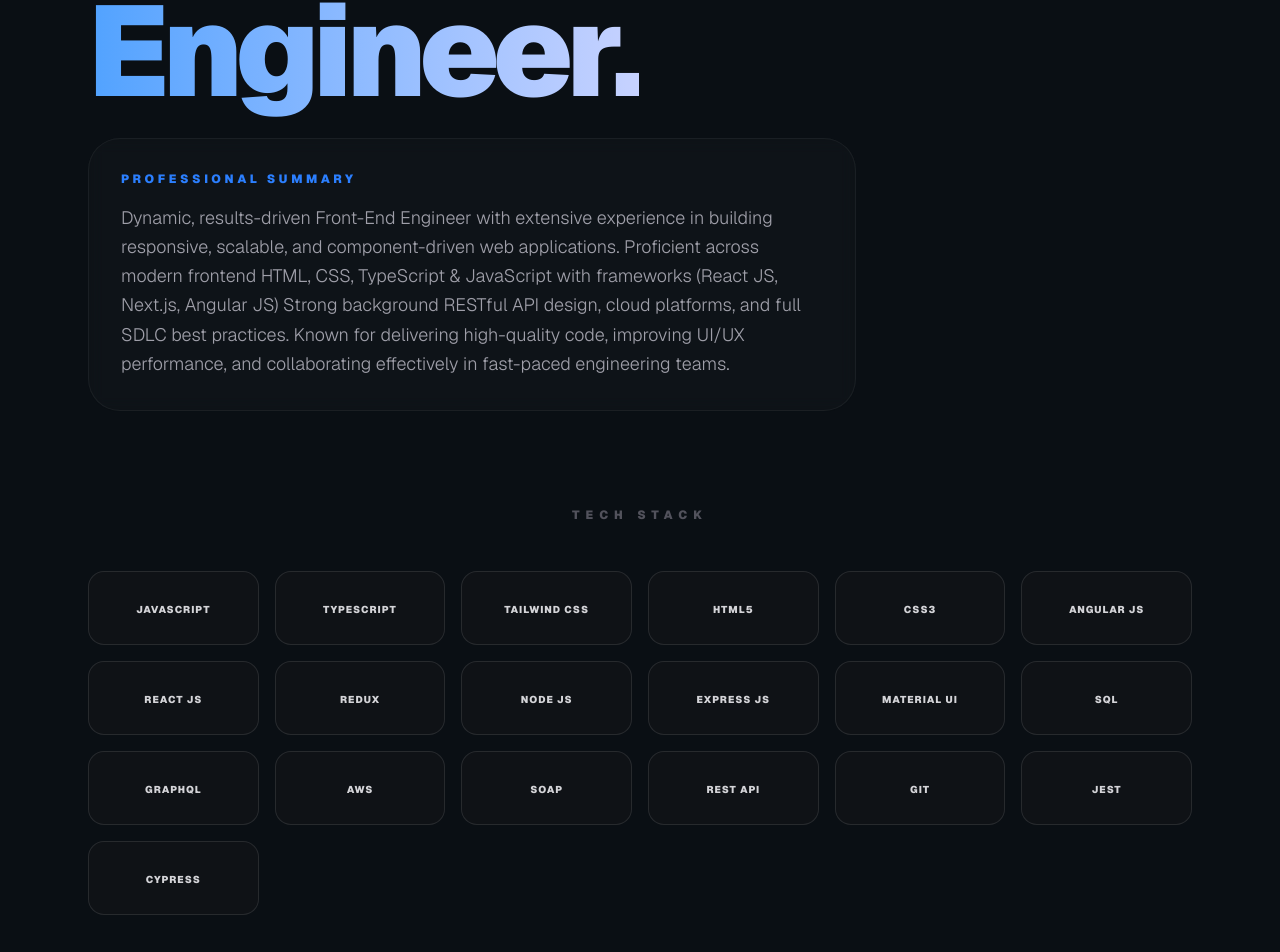
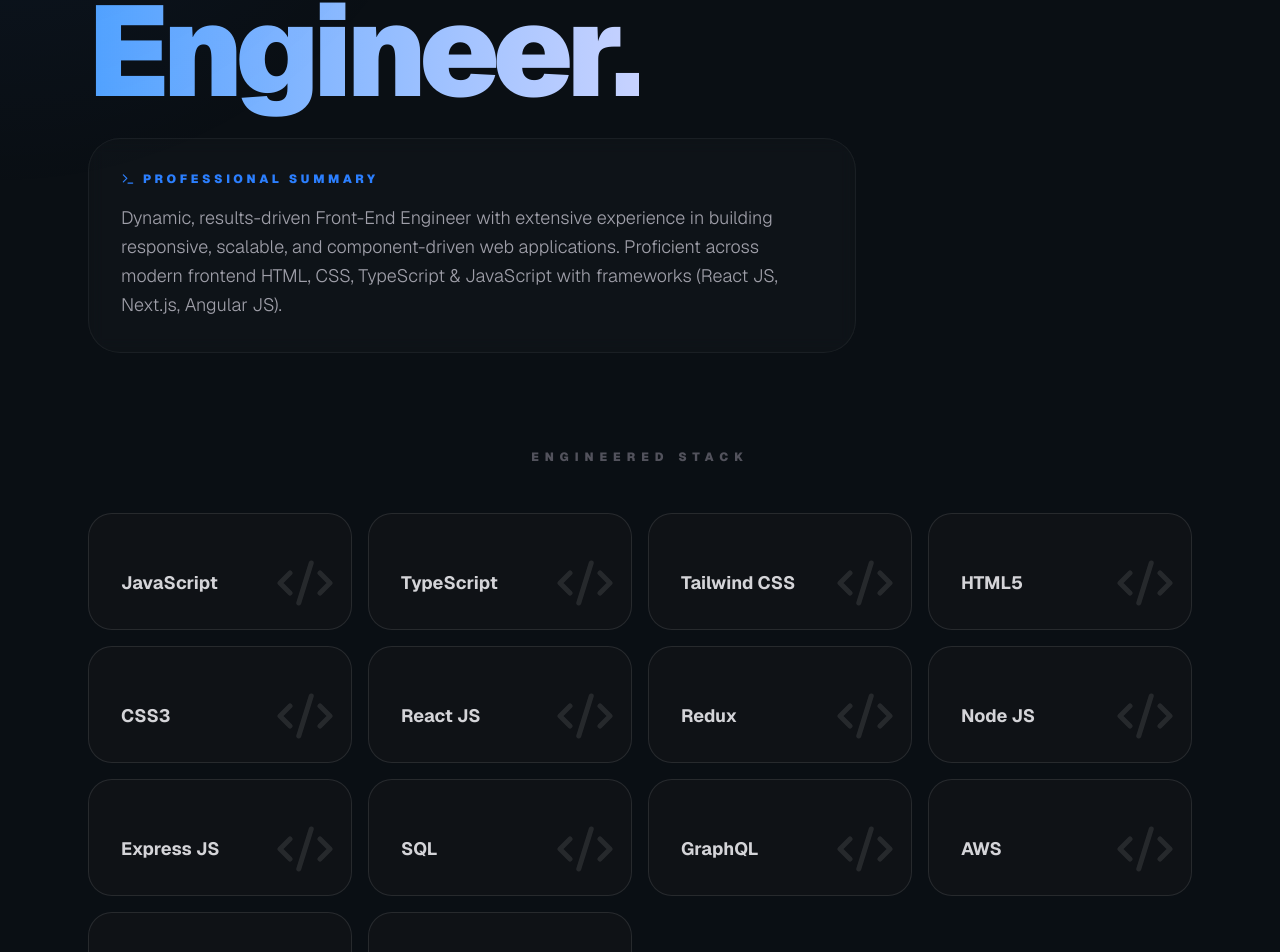
Before and after one commit to suhasreddy1220/Portfolio, a Next.js app: page / in a window 1280 px wide. Shown: the part 288-1240 px from the top of the page. Built offline with nearby package versions, Linux system fonts and the light colour scheme.

Commit message:
Added Interactive Debug Mode

```diff
--- a/src/app/page.tsx
+++ b/src/app/page.tsx
@@ -1,12 +1,12 @@
 "use client";
-import React, { useState } from "react";
+import React, { useState, useEffect } from "react";
 import { motion, AnimatePresence } from "framer-motion";
 import {
   Radar, RadarChart, PolarGrid, PolarAngleAxis, ResponsiveContainer
 } from "recharts";
 import {
    Mail, Linkedin,
-  Zap, Code2, ChevronDown, ChevronUp
+  Zap, Code2, ChevronDown, ChevronUp, Bug, Terminal
 } from "lucide-react";
 
 const fadeIn = {
@@ -27,6 +27,17 @@
 
 export default function Portfolio() {
   const [expandedClient, setExpandedClient] = useState<number | null>(null);
+  const [mousePos, setMousePos] = useState({ x: 0, y: 0 });
+  const [isDebug, setIsDebug] = useState(false);
+
+  // Spotlight Effect Logic
+  useEffect(() => {
+    const handleMouseMove = (e: MouseEvent) => {
+      setMousePos({ x: e.clientX, y: e.clientY });
+    };
+    window.addEventListener("mousemove", handleMouseMove);
+    return () => window.removeEventListener("mousemove", handleMouseMove);
+  }, []);
 
   const clients = [
     {
@@ -88,15 +99,25 @@
   ];
 
   const skills = [
-     'JavaScript', 'TypeScript', 'Tailwind CSS' , 'HTML5', 'CSS3',
-    'Angular JS', 'React JS', 'Redux', 'Node JS', 'Express JS', 'Material UI', 'SQL', 'GraphQL',
-    'AWS', 'SOAP', 'REST API', 'Git', 'Jest', 'Cypress'
+     { name: 'JavaScript', level: 'Expert' }, { name: 'TypeScript', level: 'Expert' }, { name: 'Tailwind CSS', level: 'Expert' },
+     { name: 'HTML5', level: 'Expert' }, { name: 'CSS3', level: 'Expert' }, { name: 'React JS', level: 'Expert' },
+     { name: 'Redux', level: 'Advanced' }, { name: 'Node JS', level: 'Advanced' }, { name: 'Express JS', level: 'Advanced' },
+     { name: 'SQL', level: 'Advanced' }, { name: 'GraphQL', level: 'Intermediate' }, { name: 'AWS', level: 'Advanced' },
+     { name: 'Jest', level: 'Expert' }, { name: 'Cypress', level: 'Advanced' }
   ];
 
   return (
-    <div className="min-h-screen bg-[#0a0f14] text-zinc-100 selection:bg-blue-500/40 overflow-x-hidden font-sans">
+    <div className={`min-h-screen bg-[#0a0f14] text-zinc-100 selection:bg-blue-500/40 overflow-x-hidden font-sans transition-all duration-500 ${isDebug ? "debug-mode" : ""}`}>
 
-      {/* PEACEFUL DYNAMIC BACKGROUND */}
+      {/* SPOTLIGHT OVERLAY */}
+      <div
+        className="pointer-events-none fixed inset-0 z-30 transition-opacity duration-300"
+        style={{
+          background: `radial-gradient(600px at ${mousePos.x}px ${mousePos.y}px, rgba(59, 130, 246, 0.08), transparent 80%)`
+        }}
+      />
+
+      {/* DYNAMIC BACKGROUND */}
       <div className="fixed inset-0 -z-10">
         <div className="absolute top-0 left-0 w-full h-full bg-[radial-gradient(circle_at_50%_50%,#16202a_0%,#0a0f14_100%)]" />
         <motion.div
@@ -106,16 +127,28 @@
         />
       </div>
 
-      {/* NAVBAR WITH NAME AT TOP */}
+      {/* NAVBAR */}
       <nav className="fixed top-0 w-full z-50 border-b border-white/5 bg-[#0a0f14]/80 backdrop-blur-2xl px-10 py-5 flex justify-between items-center">
         <div className="flex flex-col">
           <span className="font-black tracking-tighter text-xl uppercase leading-none">Rushik Reddy</span>
           <span className="text-[10px] text-blue-500 font-bold tracking-[0.2em] uppercase">Gangam</span>
         </div>
-        <div className="flex gap-8 text-[10px] font-black uppercase tracking-[0.3em] text-zinc-500">
+
+        <div className="flex items-center gap-8">
+          {/* DEBUG TOGGLE */}
+          <button
+            onClick={() => setIsDebug(!isDebug)}
+            className={`flex items-center gap-2 px-3 py-1 rounded-full border transition-all ${isDebug ? "bg-blue-500 border-blue-400 text-white" : "border-white/10 text-zinc-500 hover:text-white"}`}
+          >
+            <Bug size={14} />
+            <span className="text-[10px] font-black uppercase tracking-widest">{isDebug ? "Debug: ON" : "Debug Mode"}</span>
+          </button>
+
+          <div className="hidden md:flex gap-8 text-[10px] font-black uppercase tracking-[0.3em] text-zinc-500">
             <a href="#work" className="hover:text-blue-400 transition-colors">Experience</a>
             <a href="#skills" className="hover:text-blue-400 transition-colors">Skills</a>
             <a href="mailto:rushikreddy22@gmail.com" className="text-white border-b border-blue-500">Contact</a>
+          </div>
         </div>
       </nav>
 
@@ -123,51 +156,68 @@
 
         {/* HERO SECTION */}
         <motion.section {...fadeIn} className="mb-24 relative">
+          <div className="relative inline-block">
             <h1 className="text-6xl md:text-9xl font-black tracking-tighter mb-8 leading-[0.85]">
               Front End <br />
               <span className="text-transparent bg-clip-text bg-gradient-to-r from-blue-400 to-indigo-200">Engineer.</span>
             </h1>
+            {isDebug && (
+              <div className="absolute -top-4 -right-4 bg-blue-500 text-[10px] px-2 py-1 font-mono uppercase animate-pulse">
+                &lt;HeroSection /&gt;
+              </div>
+            )}
+          </div>
 
-          {/* PROFESSIONAL SUMMARY */}
-          <div className="max-w-3xl p-8 rounded-[2rem] bg-white/[0.02] border border-white/5 backdrop-blur-sm">
-            <h2 className="text-xs font-black uppercase tracking-[0.3em] text-blue-500 mb-4">Professional Summary</h2>
+          <div className={`max-w-3xl p-8 rounded-[2rem] bg-white/[0.02] border transition-all duration-500 ${isDebug ? "border-blue-500 shadow-[0_0_20px_rgba(59,130,246,0.2)]" : "border-white/5"} backdrop-blur-sm`}>
+            <h2 className="text-xs font-black uppercase tracking-[0.3em] text-blue-500 mb-4 flex items-center gap-2">
+              <Terminal size={14} /> Professional Summary
+            </h2>
             <p className="text-lg text-zinc-400 leading-relaxed font-light">
-              Dynamic, results-driven Front-End Engineer with extensive experience in building responsive, scalable, and component-driven web applications. Proficient across modern frontend HTML, CSS, TypeScript & JavaScript with frameworks (React JS, Next.js, Angular JS) Strong background RESTful API design, cloud platforms, and full SDLC best practices. Known for delivering high-quality code, improving UI/UX performance, and collaborating effectively in fast-paced engineering teams.
+              Dynamic, results-driven Front-End Engineer with extensive experience in building responsive, scalable, and component-driven web applications. Proficient across modern frontend HTML, CSS, TypeScript & JavaScript with frameworks (React JS, Next.js, Angular JS).
             </p>
           </div>
         </motion.section>
 
-        {/* INDIVIDUAL SKILL BOXES WITH HIGHLIGHT HOVER */}
+        {/* BENTO SKILLS GRID */}
         <section id="skills" className="mb-40">
-          <h2 className="text-xs font-black uppercase tracking-[0.5em] text-zinc-600 mb-12 text-center">Tech Stack</h2>
-           <div className="grid grid-cols-2 md:grid-cols-4 lg:grid-cols-6 gap-4">
-              {skills.map((skill) => (
+          <h2 className="text-xs font-black uppercase tracking-[0.5em] text-zinc-600 mb-12 text-center">Engineered Stack</h2>
+           <div className="grid grid-cols-2 md:grid-cols-4 gap-4">
+              {skills.map((skill, i) => (
                 <motion.div
-                  key={skill}
-                  whileHover={{
-                    y: -5,
-                    backgroundColor: "rgba(59, 130, 246, 0.15)",
-                    borderColor: "rgba(59, 130, 246, 0.6)",
-                    boxShadow: "0 0 20px rgba(59, 130, 246, 0.2)"
-                  }}
-                  className="p-6 rounded-2xl border border-white/10 bg-zinc-900/40 text-center cursor-pointer transition-all duration-200"
+                  key={skill.name}
+                  layout
+                  whileHover={{ scale: 1.02 }}
+                  className={`relative p-8 rounded-3xl border border-white/10 bg-zinc-900/40 overflow-hidden group transition-all ${isDebug ? "border-blue-500/50" : ""}`}
                 >
-                  <span className="text-[10px] font-black uppercase tracking-widest text-zinc-300 group-hover:text-white">
-                    {skill}
+                  <div className="relative z-10">
+                    <span className="text-[10px] font-black uppercase tracking-widest text-blue-500 mb-2 block opacity-0 group-hover:opacity-100 transition-opacity">
+                      {skill.level}
                     </span>
+                    <span className="text-lg font-bold text-zinc-300 group-hover:text-white">
+                      {skill.name}
+                    </span>
+                  </div>
+                  <div className="absolute bottom-0 right-0 p-4 opacity-10 group-hover:opacity-20 transition-opacity">
+                    <Code2 size={60} />
+                  </div>
+                  {isDebug && (
+                    <div className="absolute top-2 right-2 text-[8px] font-mono text-blue-400">
+                      idx_{i}
+                    </div>
+                  )}
                 </motion.div>
               ))}
            </div>
         </section>
 
-        {/* REVERTED ANALYTICS DESCRIPTION */}
+        {/* ANALYTICS SECTION */}
         <section className="mb-40 grid grid-cols-1 md:grid-cols-2 gap-12 items-center">
-          <div className="h-[400px] bg-white/[0.02] border border-white/5 rounded-[3rem] p-6 backdrop-blur-3xl">
+          <div className={`h-[400px] bg-white/[0.02] border rounded-[3rem] p-6 backdrop-blur-3xl transition-all duration-700 ${isDebug ? "border-blue-500 scale-[1.02]" : "border-white/5"}`}>
             <ResponsiveContainer width="100%" height="100%">
               <RadarChart cx="50%" cy="50%" outerRadius="65%" data={chartData}>
-                <PolarGrid stroke="#333" />
+                <PolarGrid stroke={isDebug ? "#3b82f6" : "#333"} />
                 <PolarAngleAxis dataKey="subject" tick={{ fill: '#666', fontSize: 10, fontWeight: 'bold' }} />
-                <Radar name="Rushik" dataKey="A" stroke="#3b82f6" fill="#3b82f6" fillOpacity={0.3} />
+                <Radar name="Rushik" dataKey="A" stroke="#3b82f6" fill="#3b82f6" fillOpacity={isDebug ? 0.6 : 0.3} />
               </RadarChart>
             </ResponsiveContainer>
           </div>
@@ -186,21 +236,21 @@
           </div>
         </section>
 
-        {/* EXPANDABLE CLIENTS SECTION */}
+        {/* EXPERIENCE */}
         <section id="work" className="mb-40">
           <h2 className="text-xs font-black uppercase tracking-[0.5em] text-blue-500 mb-16">Client Engagements</h2>
           <div className="space-y-6">
             {clients.map((client, idx) => (
               <div
                 key={idx}
-                className={`rounded-[2.5rem] border border-white/5 bg-gradient-to-br ${client.color} to-transparent overflow-hidden transition-all duration-500`}
+                className={`group rounded-[2.5rem] border border-white/5 bg-gradient-to-br ${client.color} to-transparent overflow-hidden transition-all duration-500 hover:border-white/20`}
               >
                 <button
                   onClick={() => setExpandedClient(expandedClient === idx ? null : idx)}
                   className="w-full p-8 flex flex-col md:flex-row justify-between items-center text-left"
                 >
                   <div className="flex items-center gap-6">
-                    <img src={client.logo} alt={client.company} className="h-8 w-auto grayscale brightness-200" />
+                    <img src={client.logo} alt={client.company} className="h-8 w-auto grayscale brightness-200 group-hover:grayscale-0 transition-all" />
                     <div>
                       <h4 className="text-2xl font-bold text-white">{client.company}</h4>
                       <p className="text-zinc-500 text-xs font-bold uppercase tracking-widest">{client.role}</p>
@@ -222,10 +272,16 @@
                     >
                       <div className="grid grid-cols-1 gap-4 border-t border-white/5 pt-8">
                         {client.details.map((detail, i) => (
-                          <div key={i} className="flex gap-4 p-4 rounded-xl bg-black/20 border border-white/5">
+                          <motion.div
+                            initial={{ x: -20, opacity: 0 }}
+                            animate={{ x: 0, opacity: 1 }}
+                            transition={{ delay: i * 0.1 }}
+                            key={i}
+                            className="flex gap-4 p-4 rounded-xl bg-black/20 border border-white/5 hover:border-blue-500/30 transition-colors"
+                          >
                             <Code2 size={18} className="text-blue-500 shrink-0" />
                             <p className="text-zinc-400 text-sm leading-relaxed">{detail}</p>
-                          </div>
+                          </motion.div>
                         ))}
                       </div>
                     </motion.div>
@@ -236,10 +292,12 @@
           </div>
         </section>
 
-        {/* EDUCATION SECTION (BRANDED CARDS) */}
+        {/* EDUCATION */}
         <section id="edu" className="mb-40 grid grid-cols-1 md:grid-cols-2 gap-8">
             <div className="p-10 rounded-[3rem] bg-white/[0.02] border border-white/5 flex items-center gap-8 group hover:bg-white/[0.04] transition-all">
-               <img src="/logos/unt.png" className="h-16 w-16 object-contain" alt="UNT" />
+               <div className="h-16 w-16 bg-white/10 rounded-2xl flex items-center justify-center p-2">
+                  <img src="/logos/unt.png" className="w-full h-full object-contain" alt="UNT" />
+               </div>
                <div>
                   <p className="text-blue-500 text-[10px] font-black uppercase tracking-widest mb-1">Master of Science</p>
                   <h4 className="text-xl font-bold">University of North Texas</h4>
@@ -247,7 +305,9 @@
                </div>
             </div>
             <div className="p-10 rounded-[3rem] bg-white/[0.02] border border-white/5 flex items-center gap-8 group hover:bg-white/[0.04] transition-all">
-               <img src="/logos/niit.png" className="h-16 w-16 object-contain" alt="NIIT" />
+               <div className="h-16 w-16 bg-white/10 rounded-2xl flex items-center justify-center p-2">
+                  <img src="/logos/niit.png" className="w-full h-full object-contain" alt="NIIT" />
+               </div>
                <div>
                   <p className="text-blue-500 text-[10px] font-black uppercase tracking-widest mb-1">Bachelor of Technology</p>
                   <h4 className="text-xl font-bold">NIIT University</h4>
@@ -256,29 +316,37 @@
             </div>
         </section>
 
-        {/* CONTACT SECTION */}
+        {/* CONTACT */}
         <section className="mb-40">
           <h2 className="text-xs font-black uppercase tracking-[0.5em] text-zinc-600 mb-12 text-center">Get in Touch</h2>
-          <div className="flex flex-col items-center gap-6">
+          <div className="flex flex-col md:flex-row justify-center items-center gap-6">
             <motion.a
-              href="mailto: rushikreddy22@gmail.com"
-              whileHover={{ y: -5, backgroundColor: "rgba(59, 130, 246, 0.15)", borderColor: "rgba(59, 130, 246, 0.6)", boxShadow: "0 0 20px rgba(59, 130, 246, 0.2)" }}
-              className="p-6 rounded-2xl border border-white/10 bg-zinc-900/40 text-center cursor-pointer transition-all duration-200"
+              href="mailto:rushikreddy22@gmail.com"
+              whileHover={{ y: -5, scale: 1.05 }}
+              className="flex items-center gap-4 px-8 py-6 rounded-3xl border border-white/10 bg-zinc-900/40 hover:border-blue-500/50 transition-all group"
             >
-              <Mail size={24} className="text-blue-500" />
-              <span className="text-lg font-bold text-white mt-2">Email Me</span>
+              <Mail className="text-blue-500 group-hover:scale-110 transition-transform" />
+              <span className="text-lg font-bold">Email Me</span>
             </motion.a>
             <motion.a
               href="https://www.linkedin.com/in/rushik-reddy/"
-                          whileHover={{ y: -5, backgroundColor: "rgba(59, 130, 246, 0.15)", borderColor: "rgba(59, 130, 246, 0.6)", boxShadow: "0 0 20px rgba(59, 130, 246, 0.2)" }}
-                          className="p-6 rounded-2xl border border-white/10 bg-zinc-900/40 text-center cursor-pointer transition-all duration-200"
+              target="_blank"
+              whileHover={{ y: -5, scale: 1.05 }}
+              className="flex items-center gap-4 px-8 py-6 rounded-3xl border border-white/10 bg-zinc-900/40 hover:border-blue-500/50 transition-all group"
             >
-                          <Linkedin size={24} className="text-blue-500" />
-                          <span className="text-lg font-bold text-white mt-2">Connect on LinkedIn</span>
+              <Linkedin className="text-blue-500 group-hover:scale-110 transition-transform" />
+              <span className="text-lg font-bold">LinkedIn</span>
             </motion.a>
           </div>
         </section>
       </main>
+
+      {/* DEBUG GLOBAL CSS OVERRIDE */}
+      <style jsx global>{`
+        .debug-mode * {
+          outline: 1px solid rgba(59, 130, 246, 0.2);
+        }
+      `}</style>
     </div>
   );
 }
```
Lines whose indentation alone changed are shown as unchanged.
